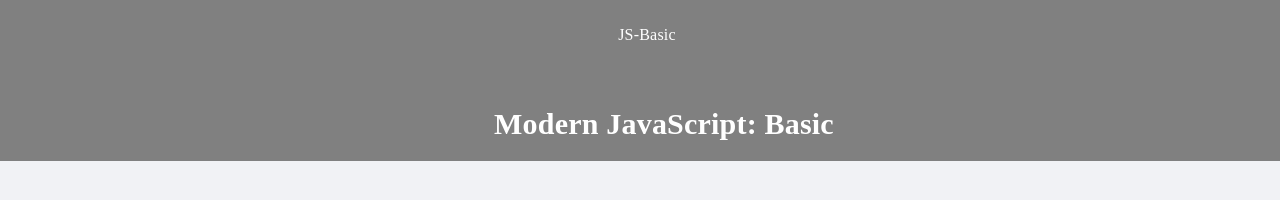
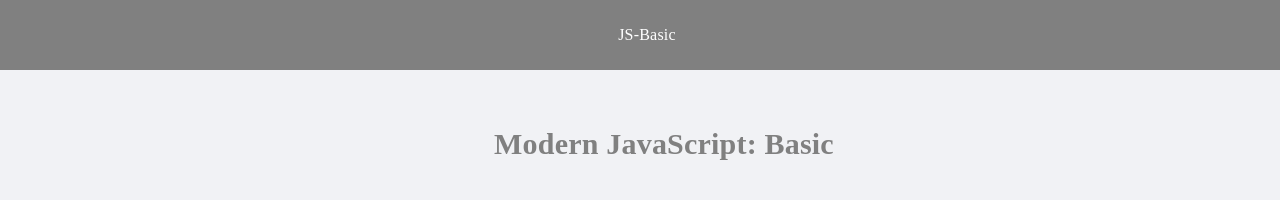
Before and after one commit to sarang67/Javascript-basic-2025, a website built with Vite: page index.html in a window 1280 px wide. Built offline with nearby package versions, Linux system fonts and the light colour scheme.

Commit message:
html structure fixed

```diff
--- a/src/style.css
+++ b/src/style.css
@@ -47,7 +47,7 @@
 #app h1 {
   margin: 0;
   font-size: 3rem;
-  color: #fff;
+  color: gray;
 }
 
 #app h1:before {
```
Also changed, not shown: index.html (+2 -0 lines).
